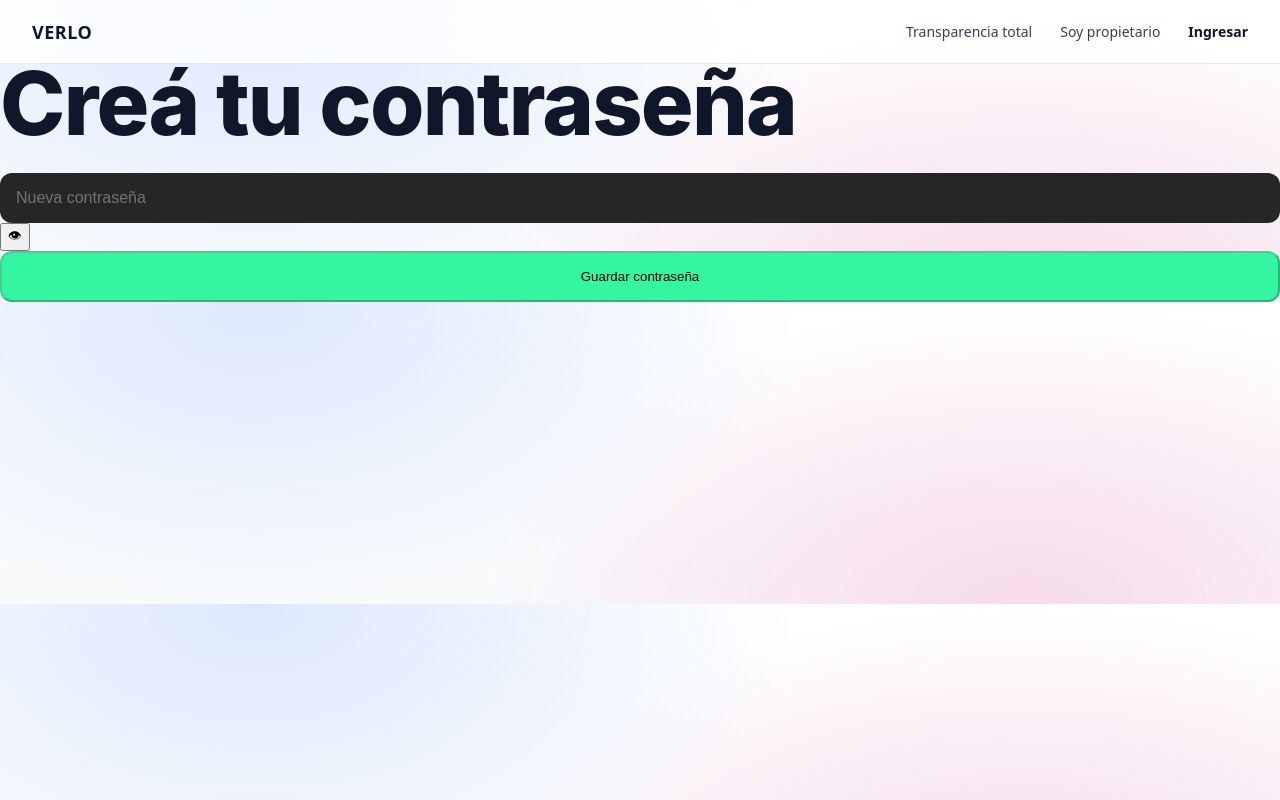
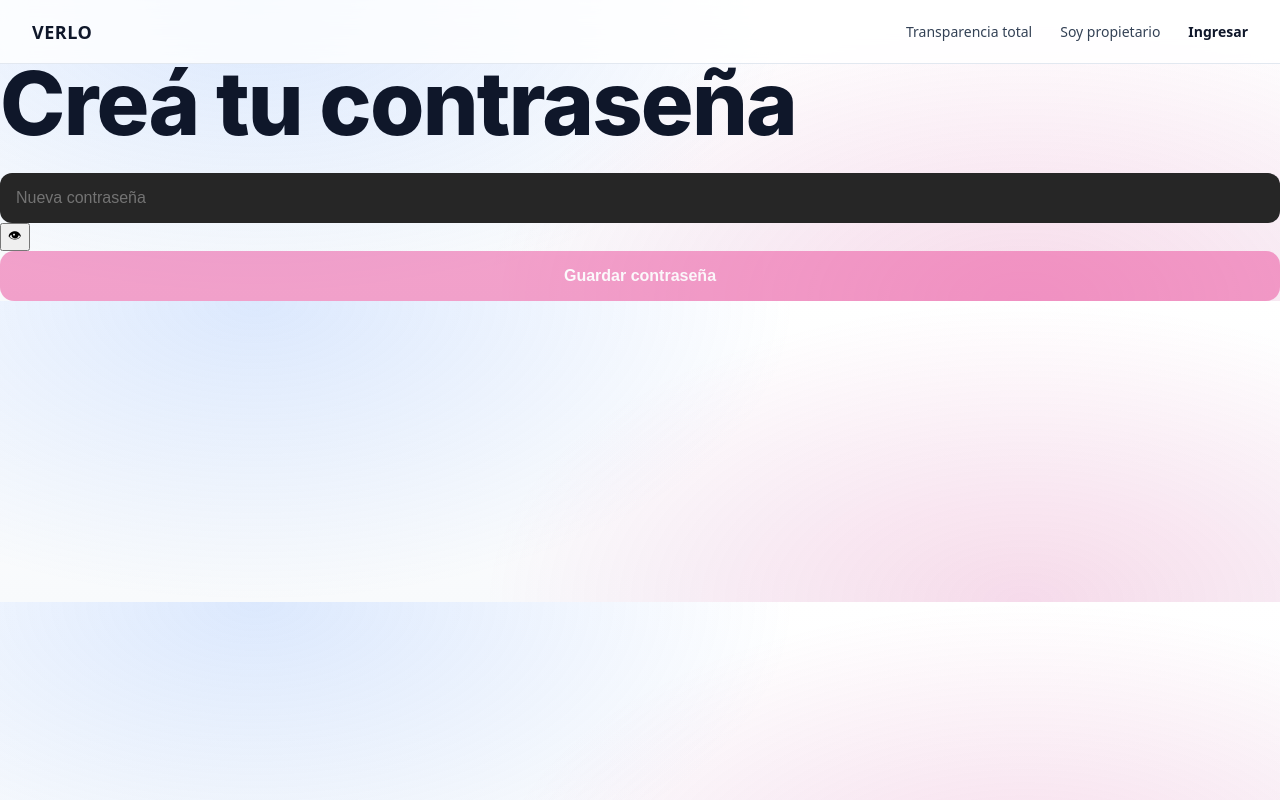
Before and after one commit to rentverlo-dotcom/verlo, a Next.js app: page /set-password in a window 1280 px wide. Built offline with nearby package versions, Linux system fonts and the light colour scheme.

Commit message:
Update globals.css

```diff
--- a/app/globals.css
+++ b/app/globals.css
@@ -299,3 +299,26 @@ textarea::placeholder {
 .button-primary:hover {
   background: #2ee59d;
 }
+
+.button-primary {
+  width: 100%;
+  padding: 16px;
+  border-radius: 14px;
+  background: #ec4899; /* rosa VERLO */
+  color: #ffffff;
+  font-weight: 600;
+  font-size: 16px;
+  border: none;
+  cursor: pointer;
+  transition: all 0.2s ease;
+}
+
+.button-primary:hover {
+  background: #db2777;
+  transform: translateY(-1px);
+}
+
+.button-primary:disabled {
+  opacity: 0.5;
+  cursor: not-allowed;
+}
```
